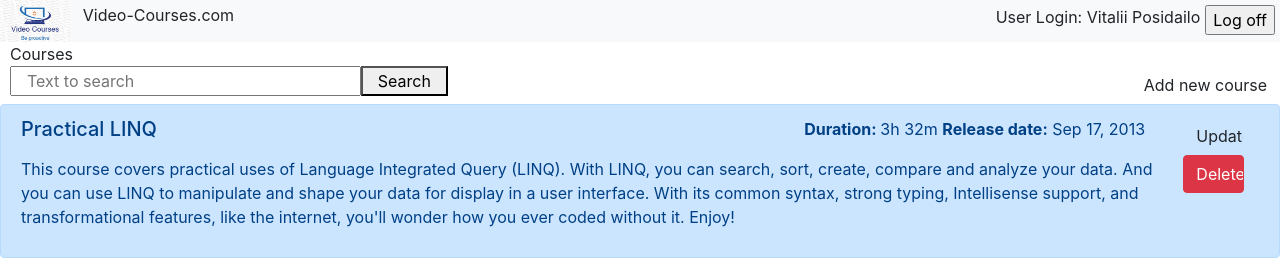
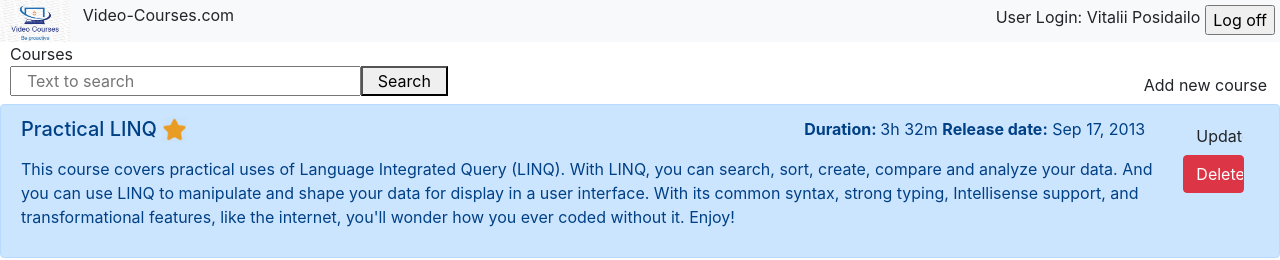
Before and after one commit to vposidailo/angular-mentee-program, an Angular app: page / in a window 1280 px wide. Shown: the top 260 px of the page. Built offline with nearby package versions, Linux system fonts and the light colour scheme.

Commit message:
Added Top rated image; Moved logo image from assets to assets/image Added IsTopRated logic for video-cource-item component

```diff
--- a/src/app/_shared/services/video_courses_service/video-courses-service.service.ts
+++ b/src/app/_shared/services/video_courses_service/video-courses-service.service.ts
@@ -27,7 +27,7 @@ export class VideoCoursesServiceService {
       Description: "Tag Helpers are one of the new technologies in ASP.NET Core that making building web pages (Razor view pages) much easier and more intuitive for both designers and developers. In this course, ASP.NET Core Tag Helpers, you'll learn the fundamentals of Tag Helpers. First, you'll explore how to effectively use the 17 Tag Helpers built into ASP.NET Core on your Razor view pages to build forms. Next, you'll explore cache images. Finally, you'll customize anchor tags and build a JavaScript manager that takes advantage of many Tag Helper and ASP.NET Core features. By the end of the course, you'll be able to efficiently author both simple and advanced Tag Helpers.",
       Duration: 168,
       Creationdate: new Date(2017, 1, 20),
-      IsTopRated: false
+      IsTopRated: true
     }
   ];
 
--- a/src/app/core/header/header.component.html
+++ b/src/app/core/header/header.component.html
@@ -1,5 +1,5 @@
 <div class="bg-light">
-  <img id="HeaderLogoImage" src="/assets/logo.png" class="header-logo-image"/>
+  <img id="HeaderLogoImage" src="/assets/Images/logo.png" class="header-logo-image"/>
   <span id="HeaderWebsiteNameSpan" class="header-website-name">Video-Courses.com</span>
   <app-login></app-login>
 </div>
--- a/src/app/video-courses-list/video-courses-list-item-component/video-courses-list-item-component.component.css
+++ b/src/app/video-courses-list/video-courses-list-item-component/video-courses-list-item-component.component.css
@@ -5,3 +5,13 @@
 .video-course-duration {
     text-align: center;
 }
+
+.top-rated-image{
+    width: 25px;
+    height: 25px;
+    margin-left: 5px;
+}
+
+.padding-left-inherit {
+    padding-left: inherit;
+}
--- a/src/app/video-courses-list/video-courses-list-item-component/video-courses-list-item-component.component.html
+++ b/src/app/video-courses-list/video-courses-list-item-component/video-courses-list-item-component.component.html
@@ -1,9 +1,12 @@
-<div class="alert alert-primary">
+<div class="alert" [ngClass]="{'alert-primary': VCItem.IsTopRated, 'alert-secondary': !VCItem.IsTopRated}">
     <div class=row>
         <div class="col-11">
             <div class="row">
                 <div class="col-8">
-                    <h5>{{VCItem.Title}}</h5>
+                    <div class="row padding-left-inherit">
+                        <h5>{{VCItem.Title}}</h5>
+                        <img id="HeaderLogoImage" src="/assets/Images/top_rated.png" class="top-rated-image" *ngIf="VCItem.IsTopRated"/>
+                    </div>
                 </div>
                 <div class="col-4 video-course-duration">
                     <p><b>Duration: </b>{{ durationCalculation(VCItem.Duration) }} <b>Release date:</b> {{VCItem.Creationdate | date}}</p>
```
Also changed, not shown: src/assets/Images/logo.png (renamed from src/assets/logo.png), src/assets/Images/top_rated.png (added).
